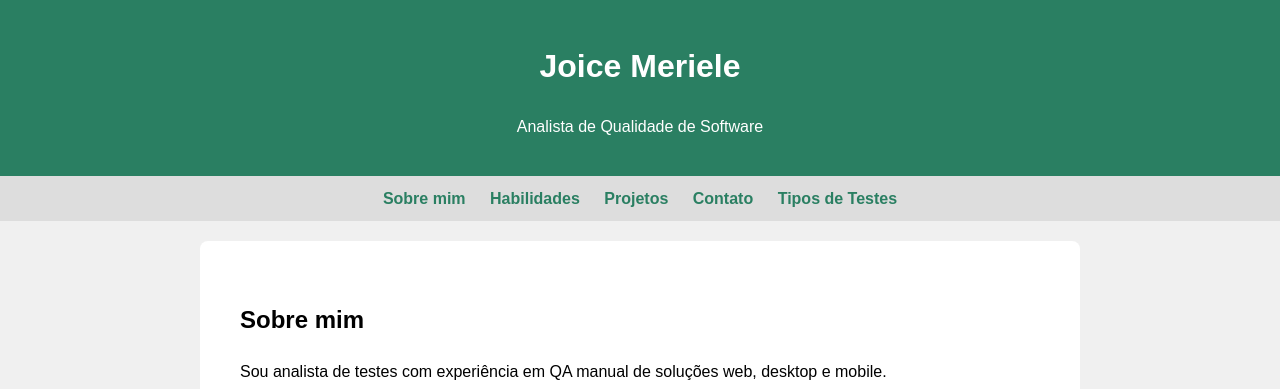
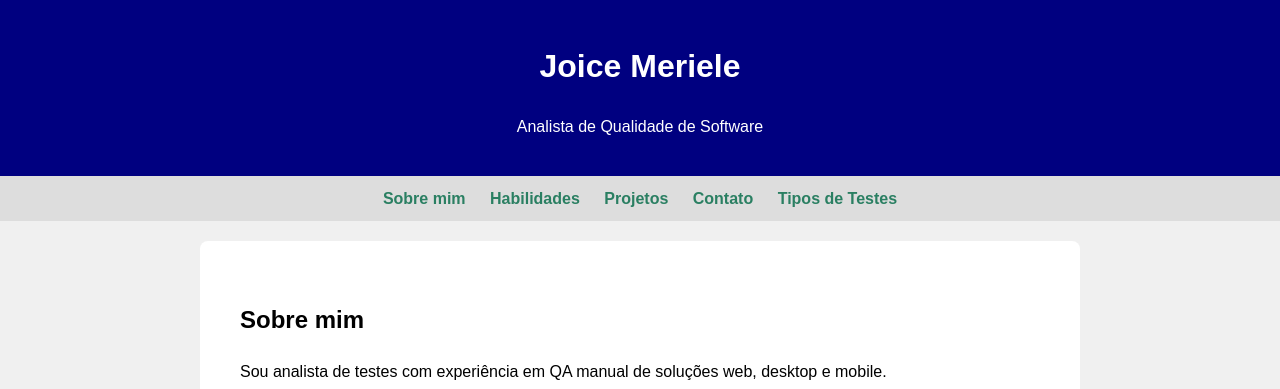
Before and after one commit to joicereis/portfolio-joice, a plain HTML site: page index.html in a window 1280 px wide. Shown: the top 389 px of the page. Drawn offline with Linux system fonts and the light colour scheme.

Commit message:
Update index cor.html

```diff
--- a/index.html
+++ b/index.html
@@ -13,7 +13,7 @@
     }
 
     header {
-      background-color: #2a7f62;
+      background-color: #000080;
       color: #fff;
       padding: 20px;
       text-align: center;
```
